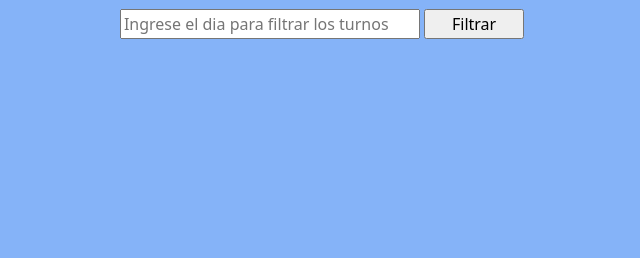
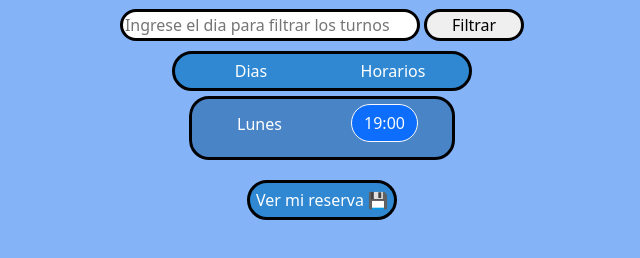
Before and after one commit to sreybet/paginadereservas, a website: page index.html in a window 1280 px wide. Shown: the part 98-356 px from the top of the page, without its empty margins (318-958 px from the left). Drawn offline with nearby package versions, Linux system fonts and the light colour scheme; files whose address does not match are found by name.

Commit message:
pagina de inicio html y css ok

```diff
--- a/index.html
+++ b/index.html
@@ -19,6 +19,27 @@
         <input class="filtro__caja" type="search" placeholder="Ingrese el dia para filtrar los turnos">
         <input class="filtro__boton" type="submit" value="Filtrar">
     </div>
+    <div class="container-sm text-center cuadro">
+        <div class="row align-items-start linea">
+            <div class="col">
+                Dias
+            </div>
+            <div class="col">
+                Horarios
+            </div>
+        </div>
+        <div class="row align-items-start lineaTurnos">
+            <div class="col">
+                <p class="col__dias">Lunes</p>
+            </div>
+            <div class="col">
+                <button type="button" class="btn btn-primary btn-outline-light botonReserva">19:00</button>
+            </div>
+        </div>
+    </div>
+    <div>
+        <button class="verReserva">Ver mi reserva 💾</button>
+    </div>
    </main>
    <footer>
 
--- a/scss/_variables.scss
+++ b/scss/_variables.scss
@@ -1,2 +1,3 @@
 $borde-redondeado: 20px;
 $borde-linea: solid 3px black;
+$letras-blancas: white;
--- a/scss/styles.scss
+++ b/scss/styles.scss
@@ -1,8 +1,9 @@
-@import url(_variables.scss);
+@import "variables.scss";
 
 body{
     background-color: rgb(133, 179, 248);
-    color: white;
+    color: $letras-blancas;
+    text-align: center;
 }
 
 header{
@@ -17,11 +18,54 @@ header{
 
 .filtro__caja{
     width: 300px;
-
-
+    border: $borde-linea;
+    border-radius: $borde-redondeado;
 }
 
 .filtro__boton{
     width: 100px;
     margin-top: 5px;
+    border: $borde-linea;
+    border-radius: $borde-redondeado;
 }
+
+.cuadro{
+    width: 300px;
+    margin-top: 10px;
+    color: $letras-blancas;
+}
+
+.linea{
+    background-color: rgb(47, 136, 209);
+    color: $letras-blancas;
+    padding: 5px;
+    border-radius: $borde-redondeado;
+    border: $borde-linea;
+}
+
+.lineaTurnos{
+    background-color: rgb(73, 132, 199);
+    border-radius: $borde-redondeado;
+    border: $borde-linea;
+    margin: 5px;
+    padding: 5px;
+
+}
+
+.botonReserva{
+    border-radius: $borde-redondeado;
+}
+.col__dias{
+    margin-top: 8px;
+}
+
+.verReserva{
+    background-color:rgb(47, 136, 209) ;
+    width: 150px;
+    border-radius: $borde-redondeado;
+    border: $borde-linea;
+    color: $letras-blancas;
+    padding: 5px;
+    margin-top: 15px;
+
+}
```
Also changed, not shown: css/styles.css.
